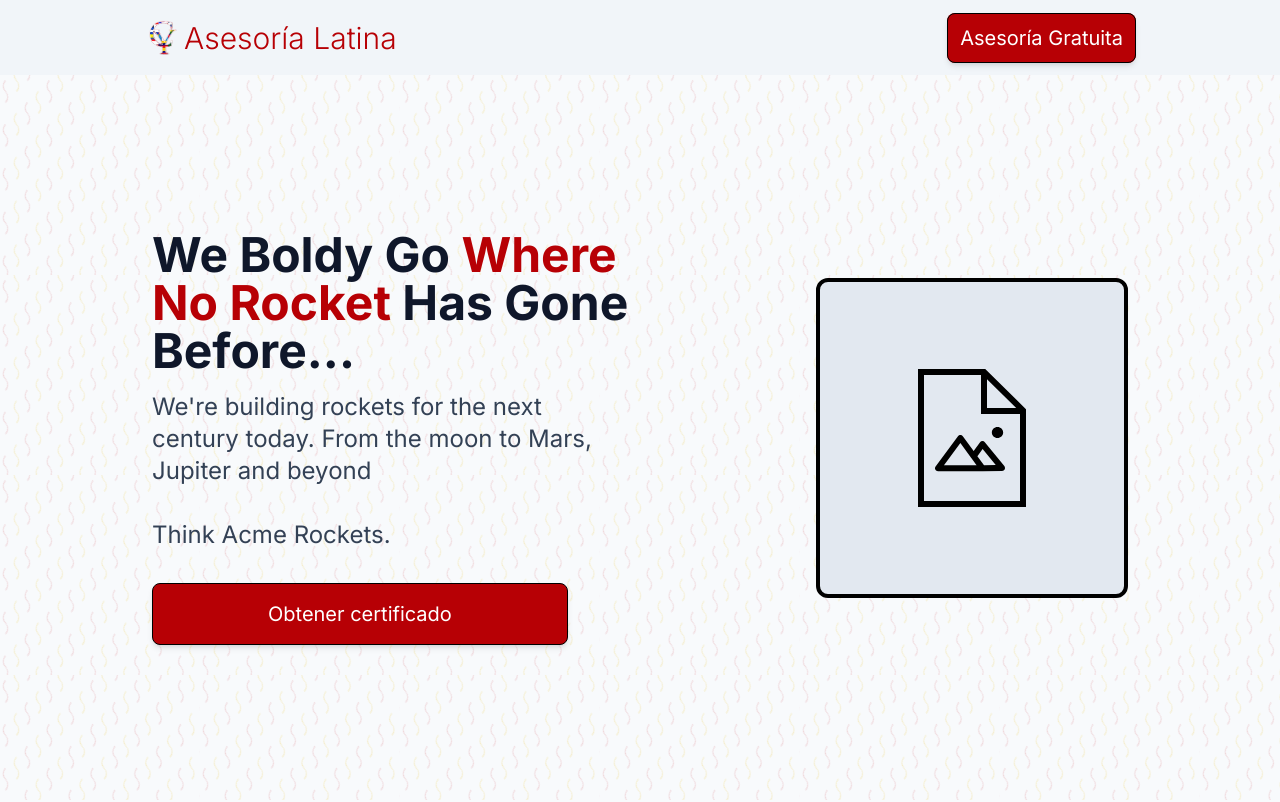
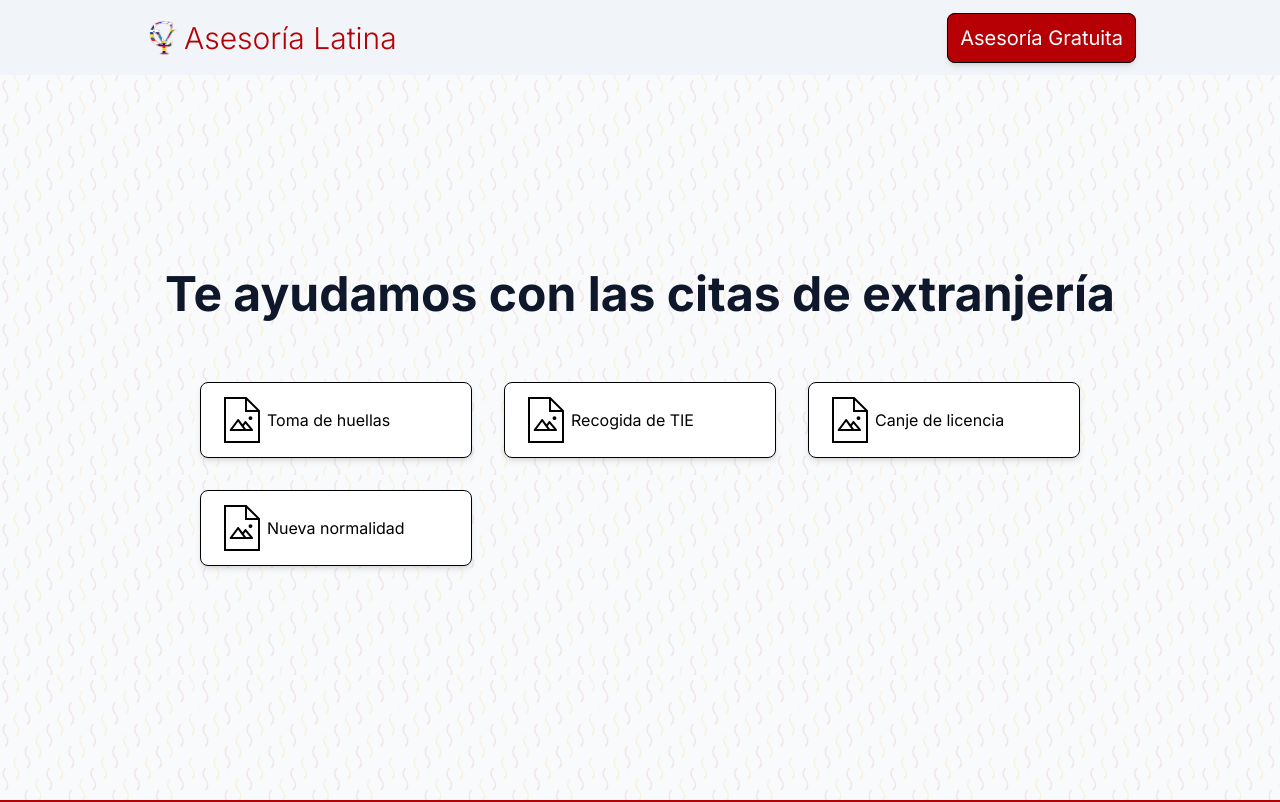
Before and after one commit to ByronCalvete/yc-asesoria-next, a Next.js app: page /citas in a window 1280 px wide. Shown: the top 802 px of the page. Built offline with nearby package versions, Linux system fonts and the light colour scheme.

Commit message:
add: citas page

```diff
--- a/app/citas/page.jsx
+++ b/app/citas/page.jsx
@@ -1,25 +1,46 @@
 import Image from 'next/image'
 import Link from 'next/link'
 
+const Component = ({ name }) => {
+  return (
+    <li className="w-full flex items-center py-3 px-4 bg-white dark:bg-slate-200 rounded-lg shadow-md border border-black hover:border-yc-red">
+      <Image width={50} height={50} src="/image-icon.svg" alt="Pendiente imagen"/>
+      <h4 className="dark:text-slate-900">{name}</h4>
+    </li>
+  )
+}
+
 export default function Citas() {
+  const appointments = [
+    {
+      id: 1,
+      name: 'Toma de huellas',
+    },
+    {
+      id: 2,
+      name: 'Recogida de TIE',
+    },
+    {
+      id: 3,
+      name: 'Canje de licencia',
+    },
+    {
+      id: 4,
+      name: 'Nueva normalidad',
+    }
+  ]
+
   return (
     <main>
       <div className="bg-hero dark:bg-none dark:bg-[#363939]">
-        <section id="hero" className="max-w-5xl mx-auto flex flex-col-reverse justify-center sm:flex-row p-6 items-center gap-8 sm:gap-10 mb-12 scroll-mt-40 widescreen:section-min-height tallscreen:section-min-height">
-          <article className="sm:w-2/3">
-            <h2 className="max-w-lg text-4xl font-bold text-left sm:text-5xl text-slate-900 dark:text-white">
-              We Boldy Go <span className="text-yc-red dark:opacity-80">Where No Rocket</span> Has Gone Before...
-            </h2>
-            <p className="max-w-md text-2xl mt-4 text-left text-slate-700 dark:text-slate-400">
-              We&apos;re building rockets for the next century today. From the moon to Mars, Jupiter and beyond<br/><br/>Think Acme Rockets.
-            </p>
-            <div className="mt-8 text-center sm:text-left">
-              <button className="bg-yc-red px-3 py-4 text-md md:text-xl rounded-lg hover:opacity-90 text-white w-full md:w-2/3 sm:w-5/6 border border-black shadow-md hover:shadow-xl"><Link href='/certificado-digital'>Obtener certificado</Link></button>
-            </div>
-          </article>
-          <div className="w-1/2 sm:w-1/3 h-60 sm:h-80 grid place-content-center border-solid border-4 border-black dark:border-white rounded-xl bg-slate-200">
-            <Image width={150} height={150} src="/image-icon.svg" alt="Pendiente imagen" />
-          </div>
+        <section id="hero" className="max-w-5xl mx-auto flex flex-col justify-center p-6 items-center gap-8 sm:gap-10 scroll-mt-40 widescreen:section-min-height tallscreen:section-min-height">
+          <h2 className="text-4xl font-bold text-left sm:text-5xl text-slate-900 dark:text-white mb-2 sm:mb-6">
+            Te ayudamos con las citas de extranjería
+          </h2>
+          <ul className="w-full grid grid-cols-1 sm:grid-cols-3 gap-8 px-2 sm:px-12">
+            {appointments.map(appointment => <Component key={appointment.id} name={appointment.name}/>)}
+          </ul>
+          <button></button>
         </section>
       </div>
     </main>
```
